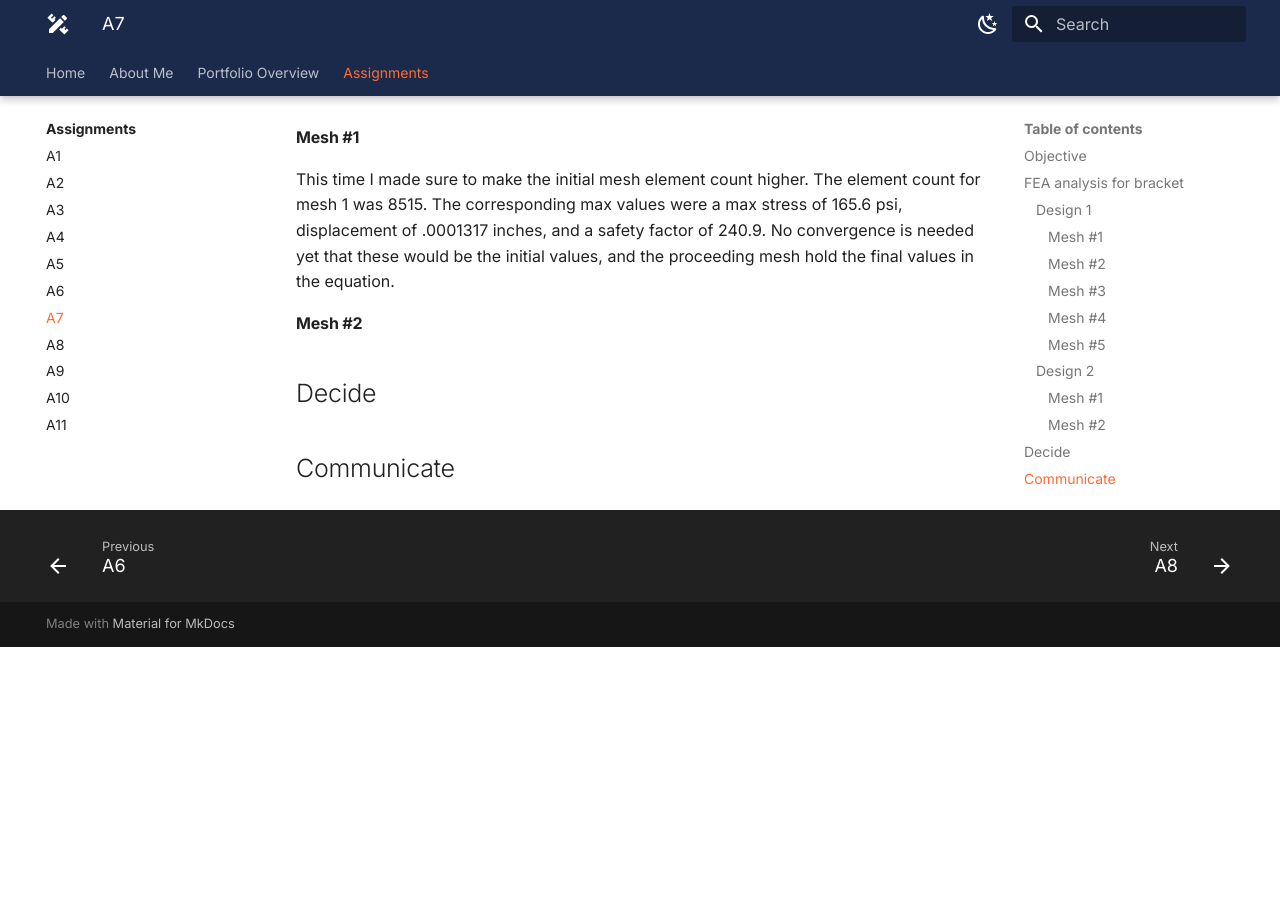
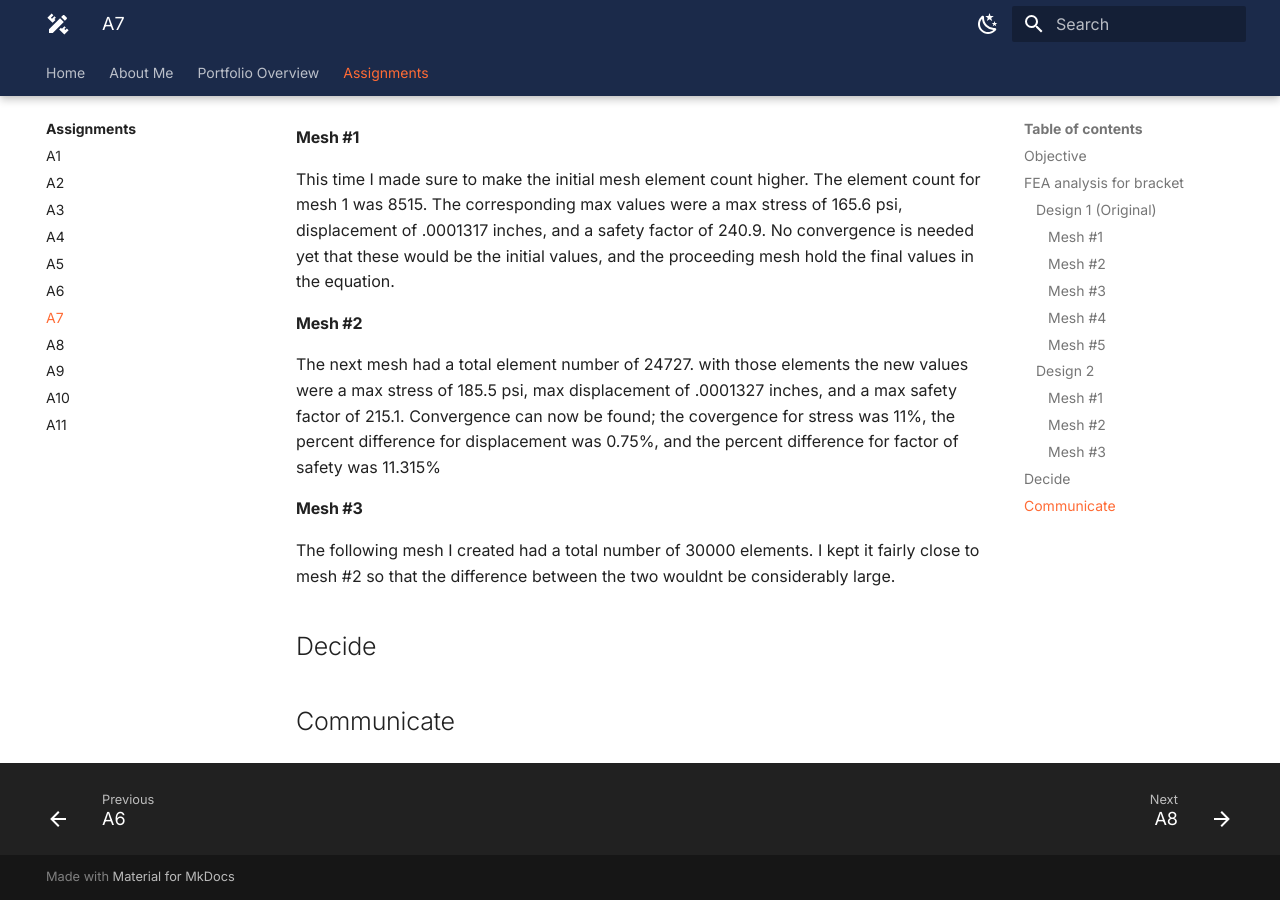
Before and after one commit to ajchiocca/megr2157-portfolio, an MkDocs documentation site: the page built from docs/assignments/A07/index.md, in a window 1280 px wide and 900 px high, scrolled down 11737 px. Built offline with MkDocs 1.6.1 and Material for MkDocs 9.7.7, drawn with Linux system fonts in a browser that asks for light colours; before the commit the page ends 12384 px from its top, so only the background shows below that; some of the changed text lies outside the part shown.

Commit message:
Enhance mesh analysis details and section titles
Added details about mesh analysis and updated design headings.

```diff
--- a/docs/assignments/A07/index.md
+++ b/docs/assignments/A07/index.md
@@ -12,7 +12,7 @@ The first step to setting up the FEA analysis is to ensure it reflects the appli
 The bracket and link are made of 6061-T6 aluminum alloy, and so the yield strength of the material is 39885.32 psi and a modulus of elasticity of 10007604 psi. The given maximum limiting deflection is .005 inches and instructed safety factor is four.
 ![A7](6061behavior.png)
 
-### Design 1
+### Design 1 (Original)
 
 #### Mesh #1
 I then created the first mesh for the model, which has total elements of 2844. With this the FEA can run and give the brackets behavior with values for stress, deflection, and safety factor. From the von mises curve, the chart shows the brackets minimum stress of 1.887e-10 psi and a maximum stress located at the strap connecting the shaft and bracket to be 7.504e2 psi. The deflection chart shows its concentrated the end of the shaft, with a maximum of 2.285e-3 inches. The factor of safety plot gives a large red bracket with a maximum of 5.315. The initial mass of the model is 12.52 pounds as well.
@@ -67,7 +67,10 @@ For the first redesign of the bracket, I added another Feature B (refer to A5) i
 This time I made sure to make the initial mesh element count higher. The element count for mesh 1 was 8515. The corresponding max values were a max stress of 165.6 psi, displacement of .0001317 inches, and a safety factor of 240.9. No convergence is needed yet that these would be the initial values, and the proceeding mesh hold the final values in the equation.
 
 #### Mesh #2
+The next mesh had a total element number of 24727. with those elements the new values were a max stress of 185.5 psi, max displacement of .0001327 inches, and a max safety factor of 215.1. Convergence can now be found; the covergence for stress was 11%, the percent difference for displacement was 0.75%, and the percent difference for factor of safety was 11.315%
 
+#### Mesh #3
+The following mesh I created had a total number of 30000 elements. I kept it fairly close to mesh #2 so that the difference between the two wouldnt be considerably large.
 ## Decide
 
 
```
